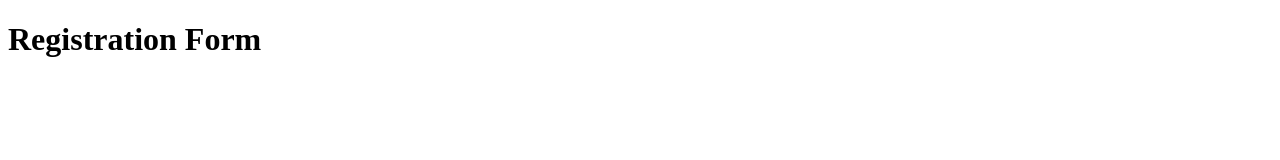
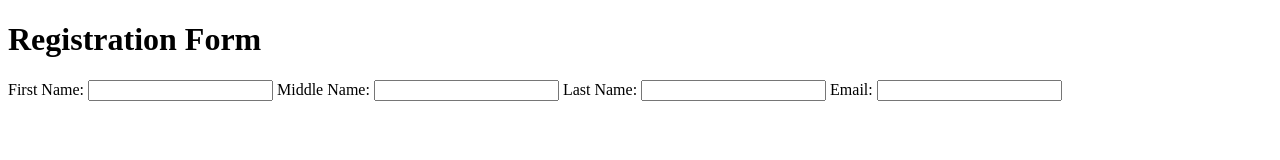
Before and after one commit to kdgcy/dev, a plain HTML site: page index.html in a window 1280 px wide. Drawn offline with Linux system fonts and the light colour scheme.

Commit message:
Adding simple input and label in form registration

```diff
--- a/index.html
+++ b/index.html
@@ -2,12 +2,22 @@
 <html>
   <head>
     <title>Practice</title>
-    <meta charset="utf-8"/>
-    <meta name="viewport" content="width=device-width,initial-scale=1.0"/>
-    <link rel="stylesheet" href="style.css  "/>
+    <meta charset="utf-8" />
+    <meta name="viewport" content="width=device-width,initial-scale=1.0" />
+    <link rel="stylesheet" href="style.css  " />
   </head>
 
   <body>
     <h1>Registration Form</h1>
+    <form>
+      <label>First Name:</label>
+      <input />
+      <label>Middle Name:</label>
+      <input />
+      <label>Last Name:</label>
+      <input />
+      <label>Email:</label>
+      <input />
+    </form>
   </body>
 </html>
```
